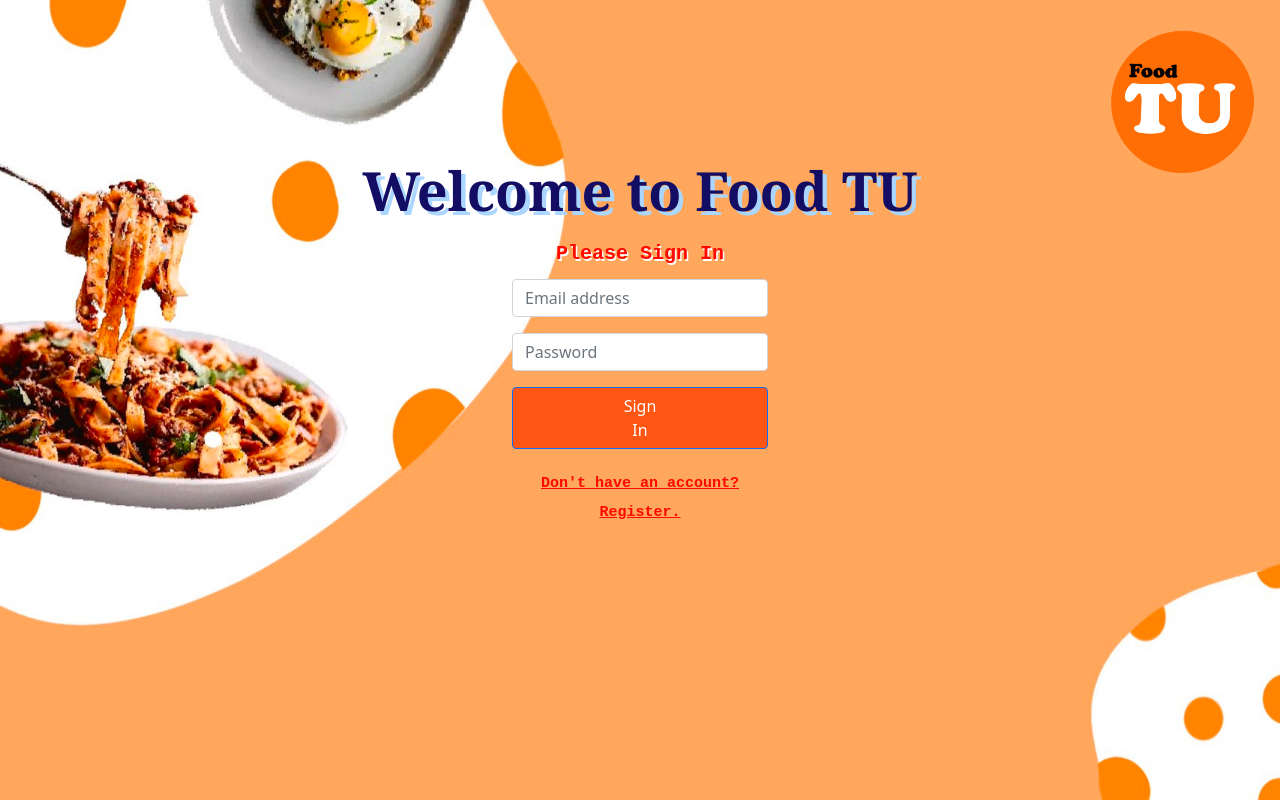
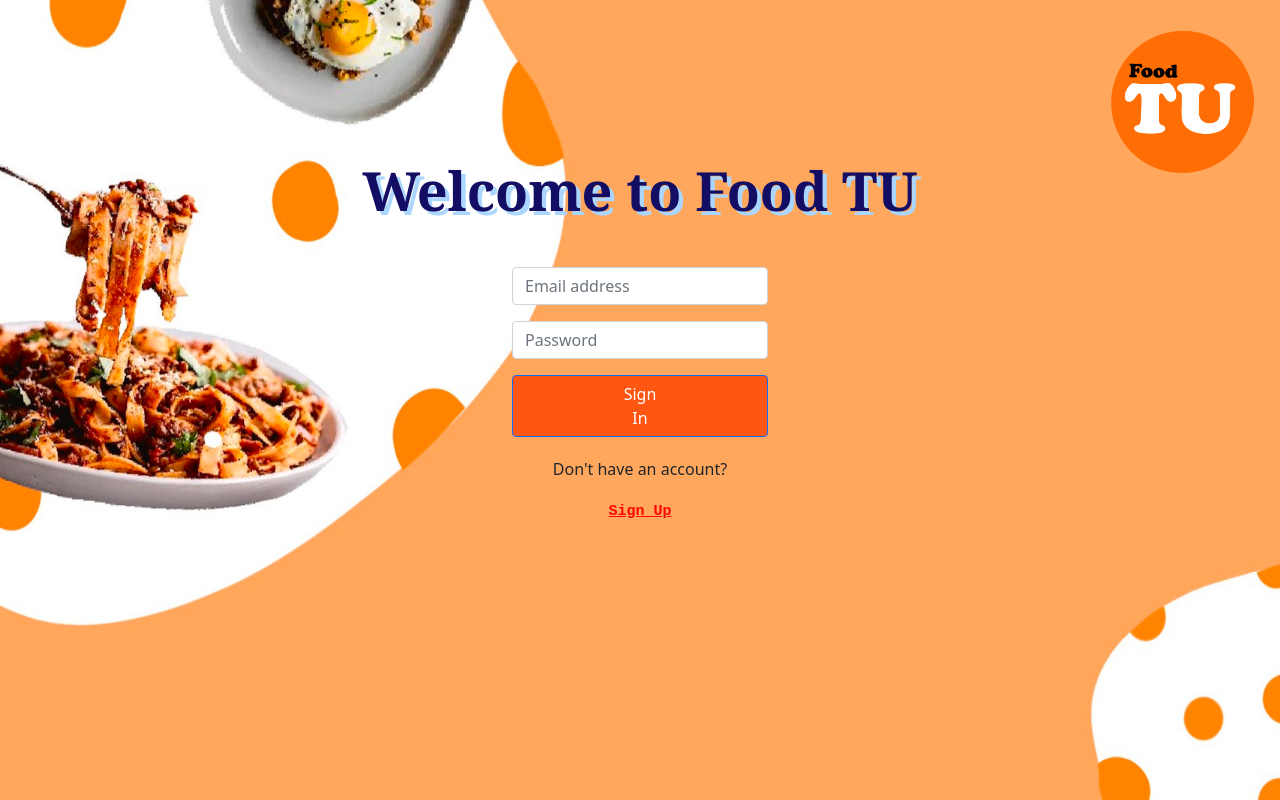
Before and after one commit to siny2000/food-tu-project, a Vue app: page / in a window 1280 px wide. Built offline with nearby package versions, Linux system fonts and the light colour scheme; no server answers.

Commit message:
A little bit change

```diff
--- a/src/components/Basket.vue
+++ b/src/components/Basket.vue
@@ -37,7 +37,7 @@
                 v-if="restaurant.orderStatus == 'NotOrdered'"
                 @click="takeOrder(restaurant)"
                 class="btn btn-primary"
-                style="margin-top:10px;margin-left:30px"
+                style="margin-top:10px;margin-left:auto"
               >
                 สั่งอาหาร
               </button>
--- a/src/components/HelloWorld.vue
+++ b/src/components/HelloWorld.vue
@@ -5,8 +5,7 @@
     <h2 v-if="$route.query.verifyEmailComplete" style="color:green;">
       Verify Email Complete.
     </h2>
-    <h2>Please Sign In</h2>
-
+    <h3></h3>
     <!-- เลือก login หรือ register -->
     <!-- <div class="login"><router-link to="/Login">Login</router-link></div>
     <br />
@@ -15,6 +14,7 @@
     </div> -->
 
     <!-- ปล. มันยังเป็นแค่ลิ้งค์ ถ้าว่างก็หาวิธีใส่ปุ่มให้หน่อยนะ -->
+
     <div style="width:100%;padding-left:40%;padding-right:40%;">
       <form @submit.prevent="login">
         <div class="mb-3">
@@ -45,8 +45,8 @@
           <span class="sr-only"></span>
         </div>
         <div style="margin-top:20px;">
-          <a href="#" @click.prevent="gotoRegister()"
-            >Don't have an account? Register.</a
+          <p>Don't have an account?</p>
+          <a href="#" @click.prevent="gotoRegister()">Sign  Up</a
           >
         </div>
       </form>
@@ -138,8 +138,12 @@ h2{
   color: rgb(255, 8, 0);
 
 }
+h3{
+  margin-top: 5%;
+  line-height: 26.4px;
+}
 a{
-  font-family: "Courier New", Courier, "Lucida Sans Typewriter", "Lucida Typewriter", monospace;
+  font-family: "Courier New";
   font-size: 15px;
   font-style: normal;
   font-variant: normal;
--- a/src/components/Restaurant.vue
+++ b/src/components/Restaurant.vue
@@ -56,12 +56,13 @@
               />
             </div>
             <div class="col-3">
-              <p style="margin:20px;color:black;">ชื่อเมนู : {{ item.name }}</p>
+              <p >ชื่อเมนู : {{ item.name }}</p>
+              <p >
+                ราคา : {{ item.price }} บาท
+              </p>
             </div>
             <div class="col-2">
-              <p>
-                ราคา : {{ item.price }} บาท
-              </p>
+
             </div>
             <div class="col-2">
               <button
@@ -260,10 +261,11 @@ button{
   margin-left: 5%;
 }
 p{
-  margin:20px;
-  color:rgb(0, 0, 0);
-  margin-right: 25px;
-  margin-left: 15%;
+  margin:auto;
+  margin-top: 40%;
+  width:300%;
+  padding-right:30px;
+  color:black;
 }
 
 </style>
--- a/src/views/Register.vue
+++ b/src/views/Register.vue
@@ -162,7 +162,7 @@ a{
   font-variant: normal;
   font-weight: 900;
   line-height: 26.4px;
-  color: rgb(28, 0, 155);
+  color: rgb(0, 20, 110);
 }
 
 button{
```
